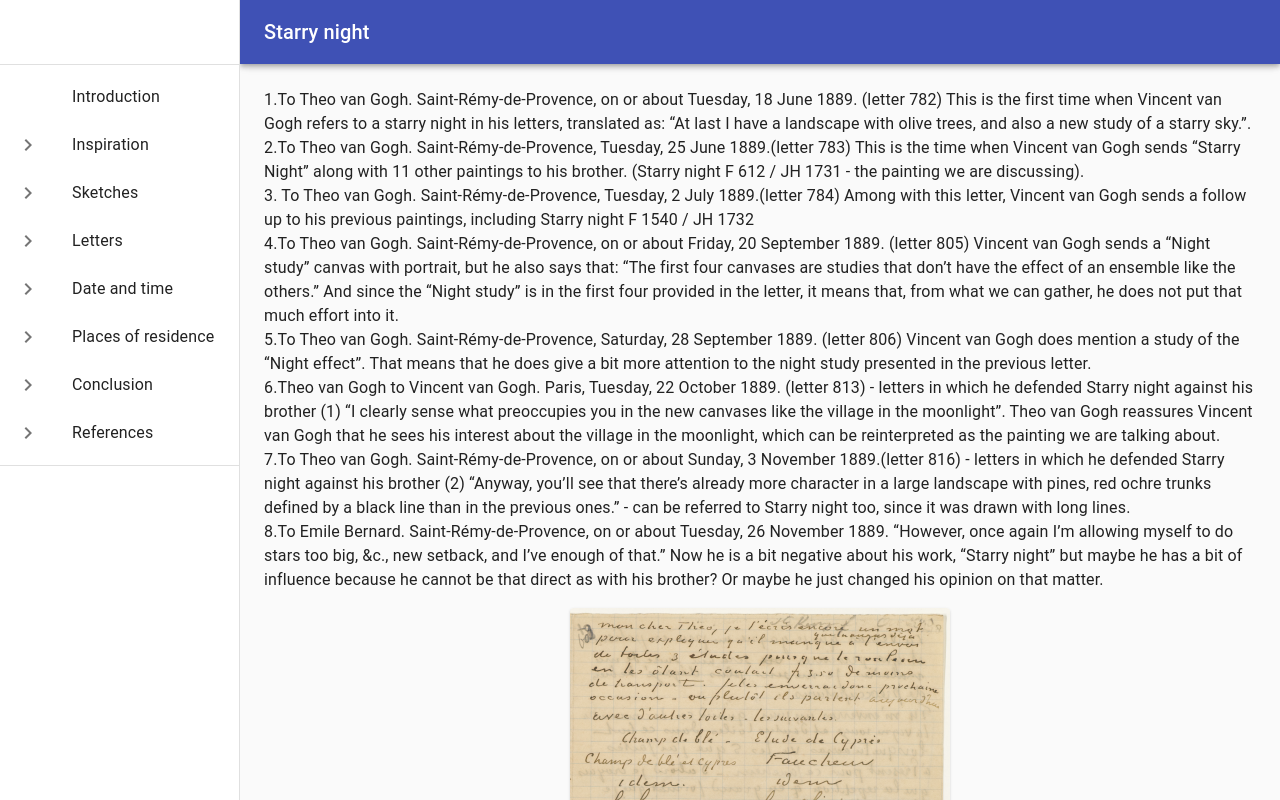
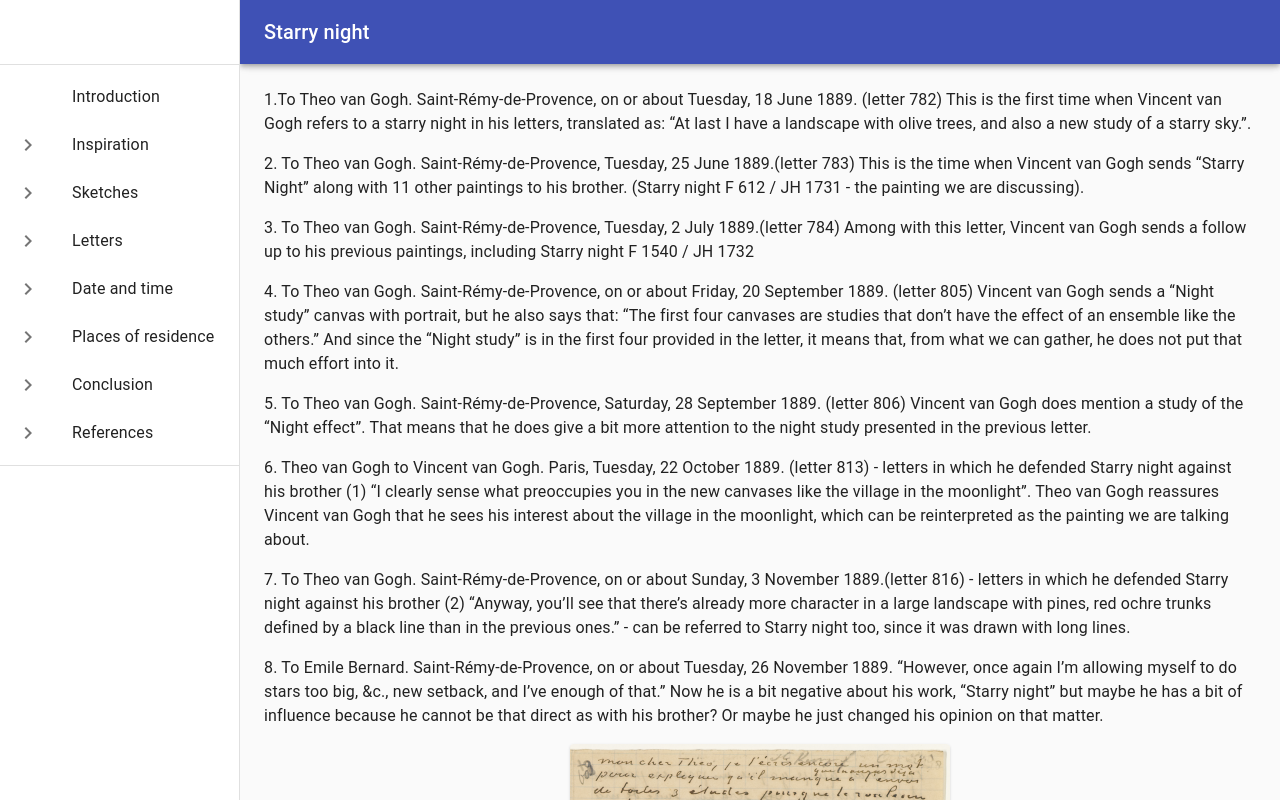
Before and after one commit to bioan/astronomyhw1, a React (Create React App) app: page /letters in a window 1280 px wide. Shown: the top 800 px of the page. Built offline with nearby package versions, Linux system fonts and the light colour scheme.

Commit message:
fixt letters typograhpy

```diff
--- a/src/content/Letters.js
+++ b/src/content/Letters.js
@@ -14,20 +14,34 @@ const Letters = ({classes}) => {
       <Typography paragraph>
         1.To Theo van Gogh. Saint-Rémy-de-Provence, on or about Tuesday, 18 June 1889. (letter 782)
         This is the first time when Vincent van Gogh refers to a starry night in his letters, translated as: “At last I have a landscape with olive trees, and also a new study of a starry sky.”.
-		<br></br>2.To Theo van Gogh. Saint-Rémy-de-Provence, Tuesday, 25 June 1889.(letter 783)
+      </Typography>
+      <Typography paragraph>
+        2. To Theo van Gogh. Saint-Rémy-de-Provence, Tuesday, 25 June 1889.(letter 783)
         This is the time when Vincent van Gogh sends “Starry Night” along with 11 other paintings to his brother. (Starry night F 612 / JH 1731 - the painting we are discussing).
-		<br></br>3. To Theo van Gogh. Saint-Rémy-de-Provence, Tuesday, 2 July 1889.(letter 784)
+      </Typography>
+    <Typography paragraph>
+        3. To Theo van Gogh. Saint-Rémy-de-Provence, Tuesday, 2 July 1889.(letter 784)
         Among with this letter, Vincent van Gogh sends a follow up to his previous paintings, including Starry night F 1540 / JH 1732
-		<br></br>4.To Theo van Gogh. Saint-Rémy-de-Provence, on or about Friday, 20 September 1889. (letter 805)
+    </Typography>
+    <Typography paragraph>
+      4. To Theo van Gogh. Saint-Rémy-de-Provence, on or about Friday, 20 September 1889. (letter 805)
       Vincent van Gogh sends a “Night study” canvas with portrait, but he also says that: “The first four canvases are studies that don’t have the effect of an ensemble like the others.” And since the “Night study” is in the first four provided in the letter, it means that, from what we can gather, he does not put that much effort into it.
-		<br></br>5.To Theo van Gogh. Saint-Rémy-de-Provence, Saturday, 28 September 1889. (letter 806)
+    </Typography>
+    <Typography paragraph>
+      5. To Theo van Gogh. Saint-Rémy-de-Provence, Saturday, 28 September 1889. (letter 806)
       Vincent van Gogh does mention a study of the “Night effect”. That means that he does give a bit more attention to the night study presented in the previous letter.
-		<br></br>6.Theo van Gogh to Vincent van Gogh. Paris, Tuesday, 22 October 1889. (letter 813)
+    </Typography>
+    <Typography paragraph>
+      6. Theo van Gogh to Vincent van Gogh. Paris, Tuesday, 22 October 1889. (letter 813)
       - letters in which he defended Starry night against his brother (1)
       “I clearly sense what preoccupies you in the new canvases like the village in the moonlight”. Theo van Gogh reassures Vincent van Gogh that he sees his interest about the village in the moonlight, which can be reinterpreted as the painting we are talking about.
-		<br></br>7.To Theo van Gogh. Saint-Rémy-de-Provence, on or about Sunday, 3 November 1889.(letter 816) - letters in which he defended Starry night against his brother (2)
+    </Typography>
+    <Typography paragraph>
+      7. To Theo van Gogh. Saint-Rémy-de-Provence, on or about Sunday, 3 November 1889.(letter 816) - letters in which he defended Starry night against his brother (2)
       “Anyway, you’ll see that there’s already more character in a large landscape with pines, red ochre trunks defined by a black line than in the previous ones.” - can be referred to Starry night too, since it was drawn with long lines.
-		<br></br>8.To Emile Bernard. Saint-Rémy-de-Provence, on or about Tuesday, 26 November 1889.
+    </Typography>
+    <Typography paragraph>
+      8. To Emile Bernard. Saint-Rémy-de-Provence, on or about Tuesday, 26 November 1889.
       “However, once again I’m allowing myself to do stars too big, &c., new setback, and I’ve enough of that.”
       Now he is a bit negative about his work, “Starry night” but maybe he has a bit of influence because he cannot be that direct as with his brother? Or maybe he just changed his opinion on that matter.
     </Typography>
```
Lines whose indentation alone changed are shown as unchanged.
